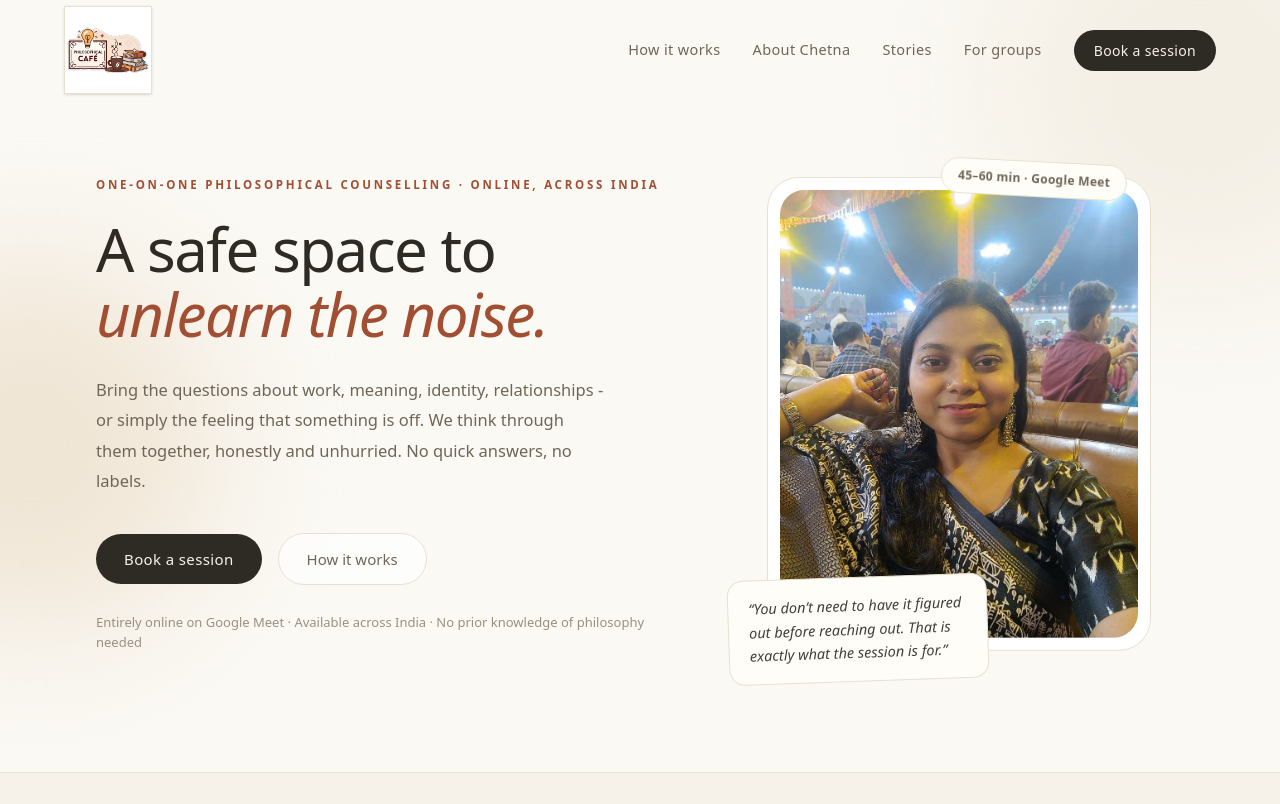
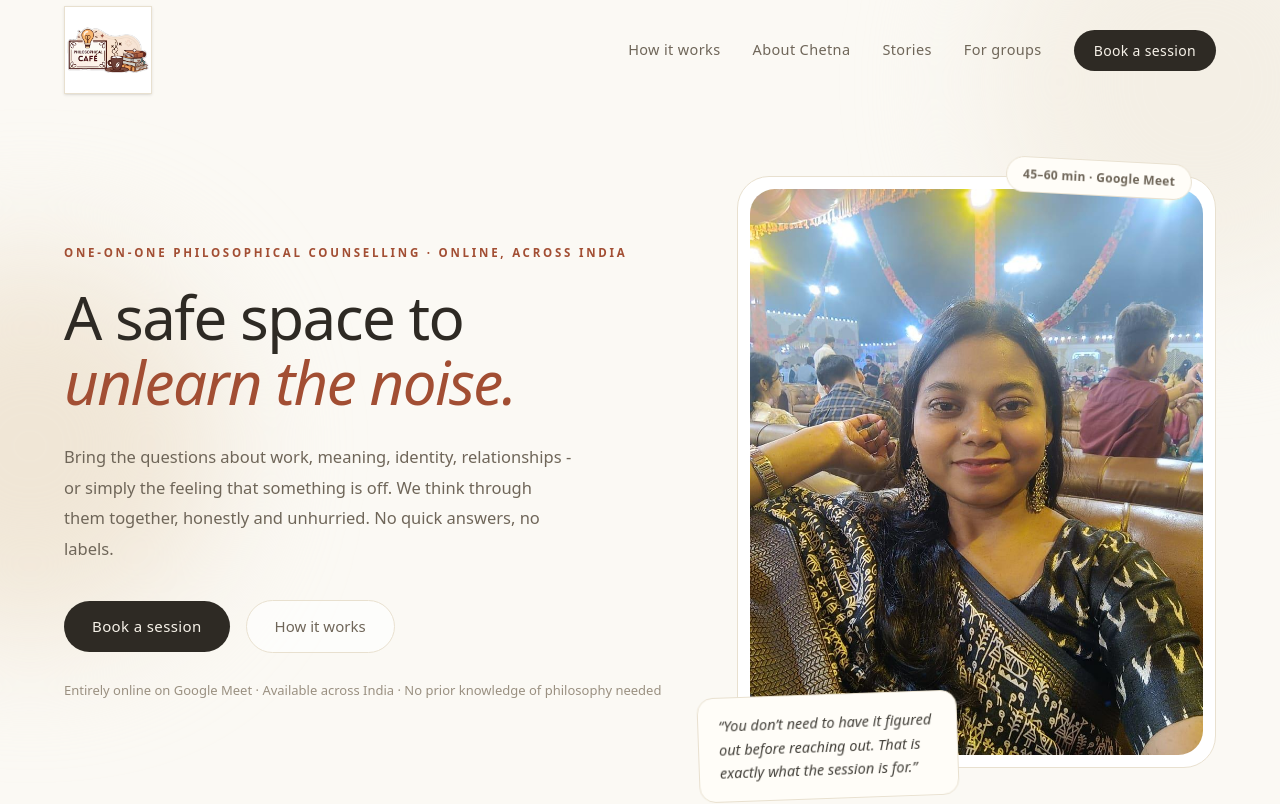
Before and after one commit to Ashutxshj/the_philosophical_cafe, a Next.js app: page / in a window 1280 px wide. Shown: the top 804 px of the page. Built offline with nearby package versions, Linux system fonts and the light colour scheme.

Commit message:
style: align hero section horizontally with navbar and expand image

```diff
--- a/app/page.tsx
+++ b/app/page.tsx
@@ -16,7 +16,7 @@ export default function Home() {
       <section className=" relative overflow-hidden pt-40 pb-24 sm:pt-44">
         <div className="pointer-events-none absolute -top-32 -right-32 h-[420px] w-[420px] rounded-full bg-cream blur-3xl" />
         <div className="pointer-events-none absolute top-64 -left-40 h-[380px] w-[380px] rounded-full bg-[#f0e6d6] blur-3xl" />
-        <div className="relative mx-auto grid max-w-6xl items-center gap-16 px-5 sm:px-8 lg:grid-cols-[1.12fr_0.88fr]">
+        <div className="relative mx-auto grid max-w-[1400px] items-center gap-16 px-6 sm:px-12 md:px-16 lg:grid-cols-[1.12fr_0.88fr]">
           <div>
             <p className="rise text-[11.5px] font-bold uppercase tracking-[0.24em] text-clay">
               One-on-one philosophical counselling · Online, across India
@@ -55,7 +55,7 @@ export default function Home() {
             </p>
           </div>
 
-          <div className="rise relative mx-auto w-full max-w-sm" style={{ animationDelay: "300ms" }}>
+          <div className="rise relative mx-auto w-full max-w-md lg:max-w-lg" style={{ animationDelay: "300ms" }}>
             <div className="floaty rounded-[2rem] border border-sand bg-white p-3 ">
               <Image
                 src="/chetna-2.jpg"
```
